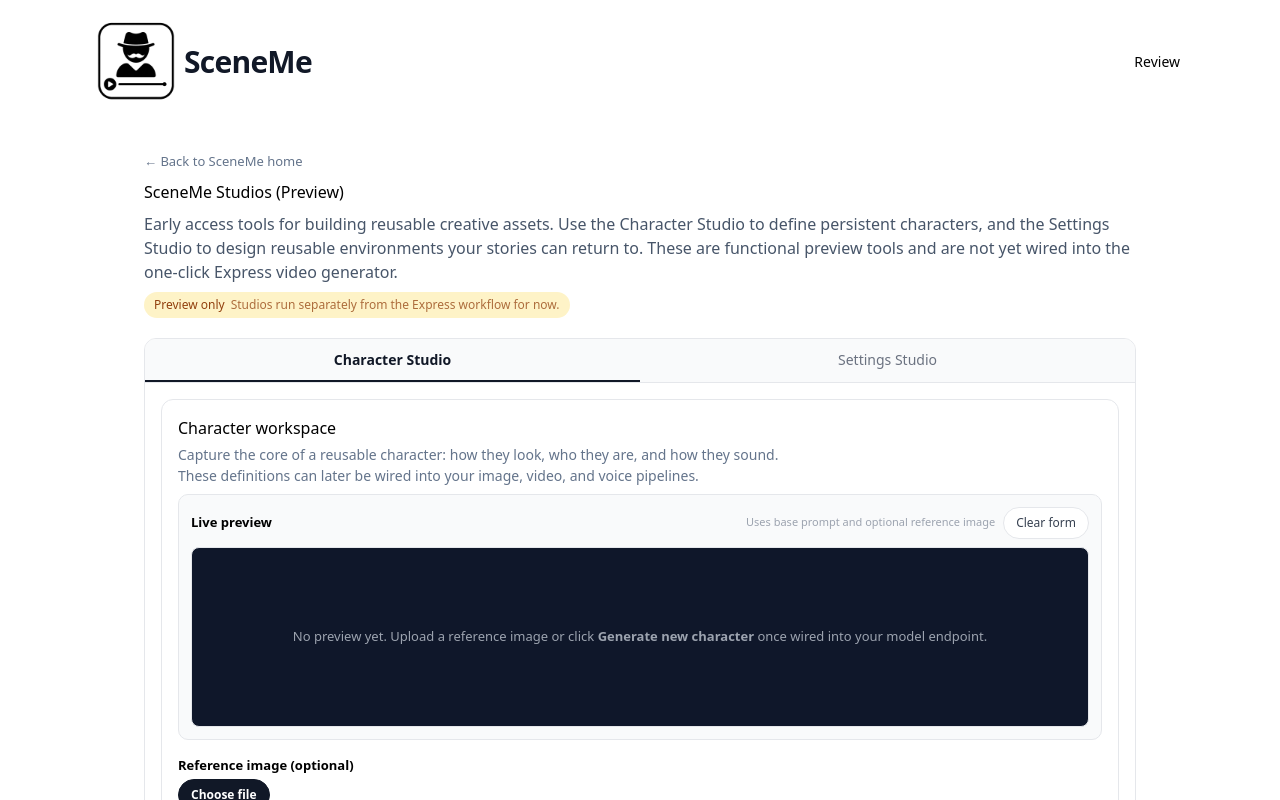
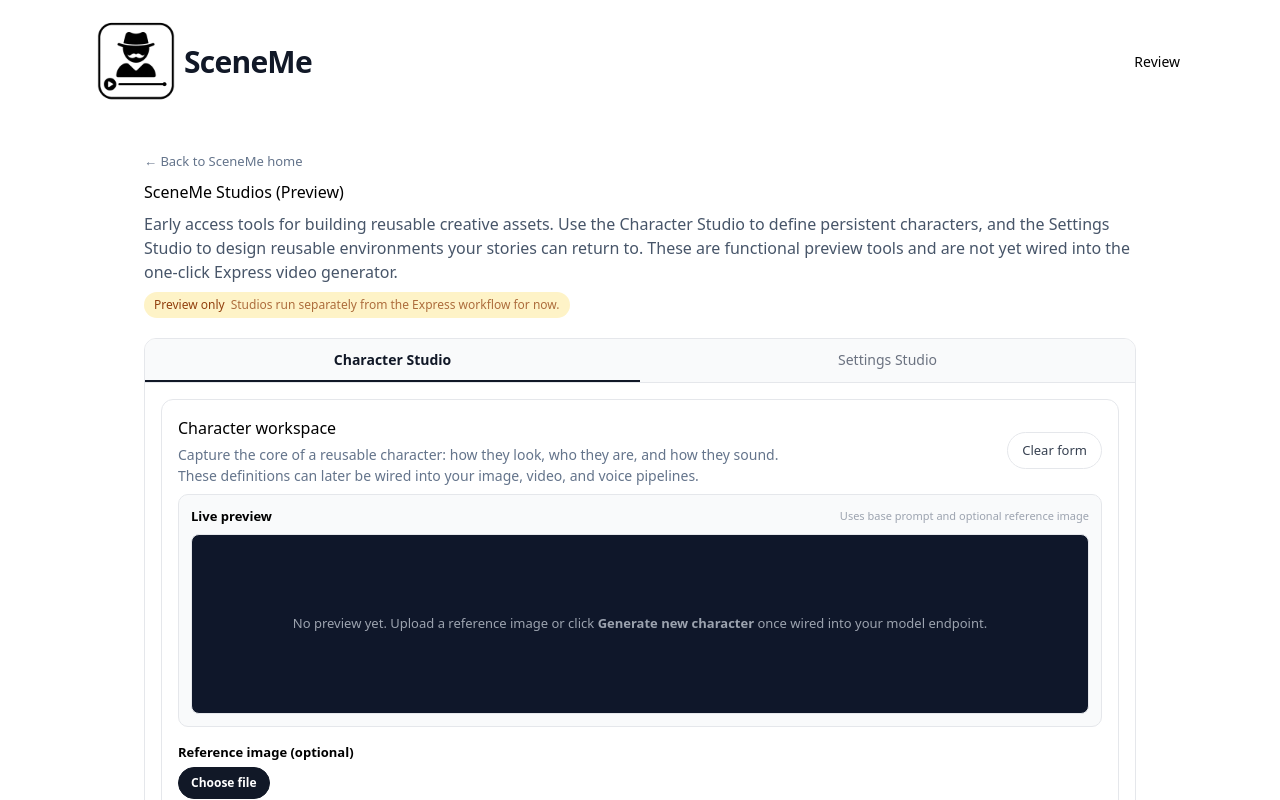
Before and after one commit to JSebree/ai-wizard, a React (Vite) app: page /studios in a window 1280 px wide. Shown: the top 800 px of the page. Built offline with nearby package versions, Linux system fonts and the light colour scheme.

Commit message:
fixed character studio ui tweak v1

```diff
--- a/src/studios/CharacterStudioDemo.jsx
+++ b/src/studios/CharacterStudioDemo.jsx
@@ -438,6 +438,20 @@ export default function CharacterStudioDemo() {
               pipelines.
             </p>
           </div>
+          <button
+            type="button"
+            onClick={resetForm}
+            style={{
+              padding: "8px 14px",
+              borderRadius: 999,
+              border: "1px solid #E5E7EB",
+              background: "#FFFFFF",
+              color: "#374151",
+              fontSize: 13,
+            }}
+          >
+            Clear form
+          </button>
         </div>
 
         <div style={{ display: "grid", gap: 16 }}>
@@ -459,31 +473,9 @@ export default function CharacterStudioDemo() {
               }}
             >
               <span style={{ fontSize: 13, fontWeight: 600 }}>Live preview</span>
-              <div
-                style={{
-                  display: "flex",
-                  alignItems: "center",
-                  gap: 8,
-                }}
-              >
-                <span style={{ fontSize: 11, color: "#9CA3AF" }}>
-                  Uses base prompt and optional reference image
-                </span>
-                <button
-                  type="button"
-                  onClick={resetForm}
-                  style={{
-                    padding: "6px 12px",
-                    borderRadius: 999,
-                    border: "1px solid #E5E7EB",
-                    background: "#FFFFFF",
-                    color: "#374151",
-                    fontSize: 12,
-                  }}
-                >
-                  Clear form
-                </button>
-              </div>
+              <span style={{ fontSize: 11, color: "#9CA3AF" }}>
+                Uses base prompt and optional reference image
+              </span>
             </div>
             <div
               style={{
```
